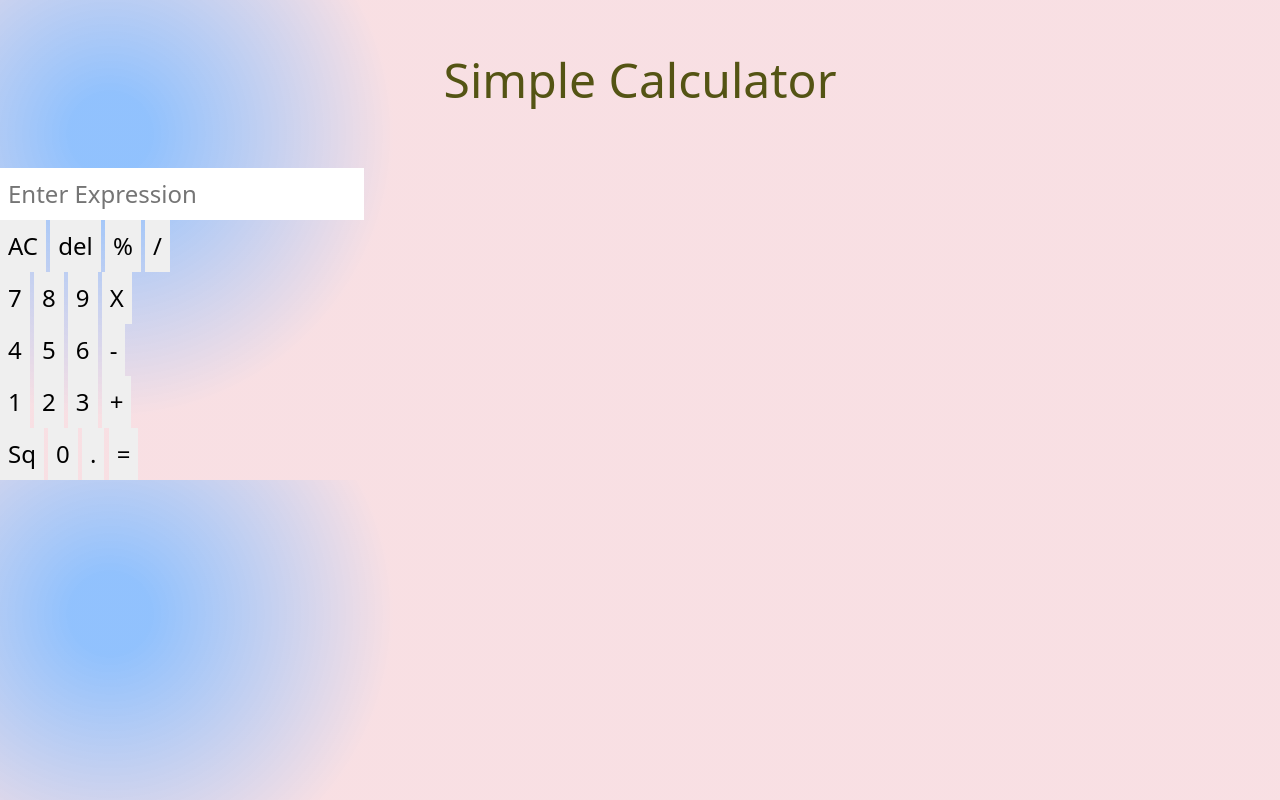
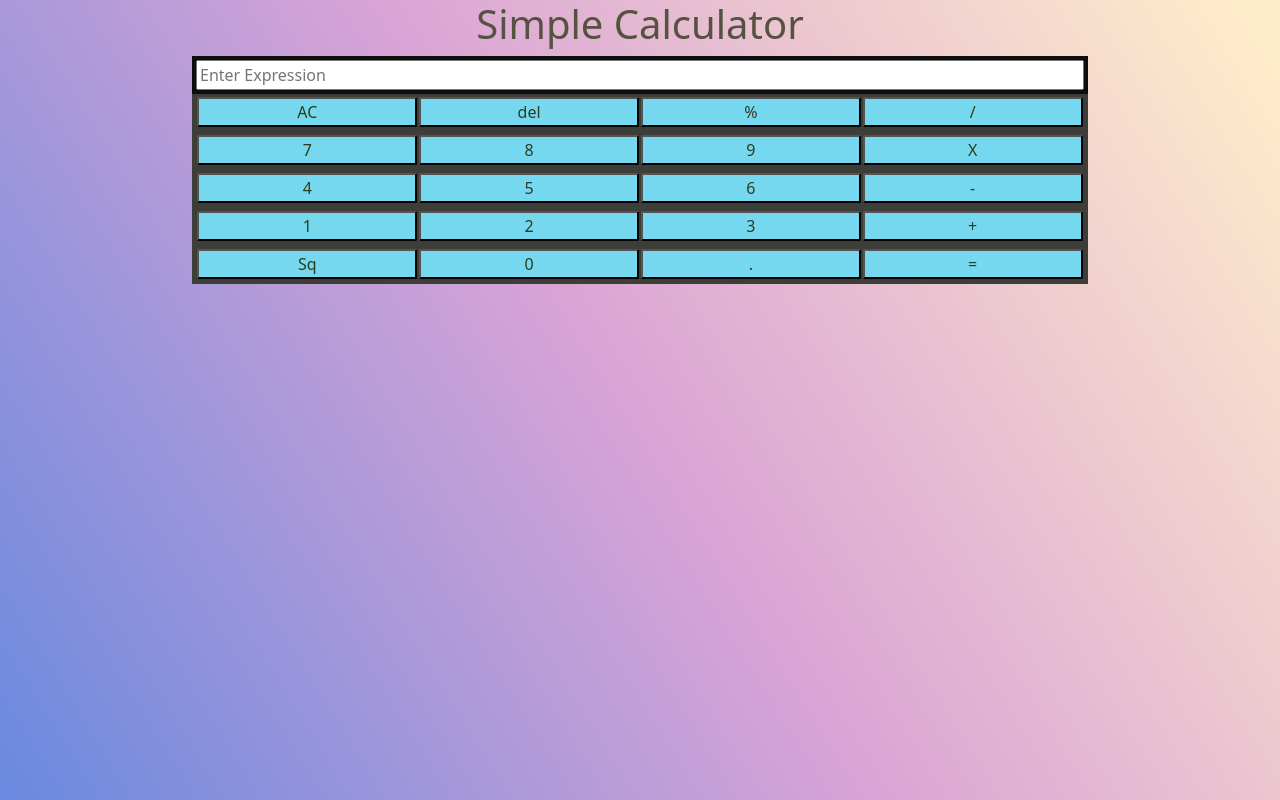
Before and after one commit to VinayakKDevadiga/myodo-list-demo, a plain HTML site: page index.html in a window 1280 px wide. Drawn offline with nearby package versions, Linux system fonts and the light colour scheme.

Commit message:
Updated style.css

```diff
--- a/style.css
+++ b/style.css
@@ -1,67 +1,59 @@
-*{
-    padding: 0;
-    margin: 0;
-    box-sizing: border-box;
+body{
+  background-image: linear-gradient( 58.2deg,  rgba(40,91,212,0.73) -3%, rgba(171,53,163,0.45) 49.3%, rgba(255,204,112,0.37) 97.7% );
+  color: white;
+  min-height: 100vh;
 }
+
 h1{
-    font-size: 3rem;
+  text-align: center;
+  color: rgb(85, 82, 64);}
+
+.button-container {
+    display: grid;
+    grid-template-columns: repeat(4, 1fr); /* Adjust the number of buttons accordingly */
+    grid-gap:2px; /* Adjust the spacing between buttons as desired */
+    margin-left: 0.5%;
+    margin-right: 0.5%;
+    margin-bottom: 4px;
+    margin-top: 2px;
+  }
+.tablet{
+    width: 70vw;
+    height: 100%;
 }
-body{
-    background-image: radial-gradient( circle 311px at 8.6% 27.9%,  rgba(62,147,252,0.57) 12.9%, rgba(239,183,192,0.44) 91.2% );
-    color: rgb(84, 84, 20);
+
+.display{
+    width: 100%;
 }
-h1,form,
-.todo-list-container,
-.todo-container{
+
+table{
+    background-color: rgb(61, 61, 58);
+}
+.table-container{
     display: flex;
     justify-content: center;
     align-items: center;
-    min-height: 20vh;
 }
 
-input,
 button{
-    border:none;
-    outline: none;
-    font-size: 1.5rem;
-    padding: 0.5rem;
-}
-.input-box,
-.add-button{
-    padding:0.5rem;
-}
-.todo-container{
-    background-color: white;
-    margin:1rem 0rem;
-    min-height: fit-content;
-    width: 100%;
-}
-.todo-item{
-    list-style: none;
-    flex-grow: 1; /* to align last items */
-    color: black;
-    font-size:1.5rem ;
-    padding: 0rem,1rem;
-}
-.delete-btn,
-.complete-btn{
-    cursor: pointer;
+    background-color:rgb(118, 216, 238);
+    box-sizing: border-box;
+    border-radius: 2px;
+    color:rgb(44, 60, 28);
 }
 
-.fa-check,
-.fa-trash-can{
-    padding: 0.5rem;
-    pointer-events: none;
-    color: white;
-}
-.delete-btn{
-    background-color: red;
-}
-.complete-btn{
-    background-color: green;
+button:hover{
+    background-color: rgb(137, 11, 201);
 }
 
-.completed{
-    opacity: 0.5;
-    text-decoration: line-through;
+.tdclass{
+    background-color: rgb(14, 12, 12);
+    padding: 4px 4px;
 }
+
+@media screen  and (max-width:500px) {
+    .tt{
+      width: 80vw;
+      height: 100%;
+  }
+}
```
